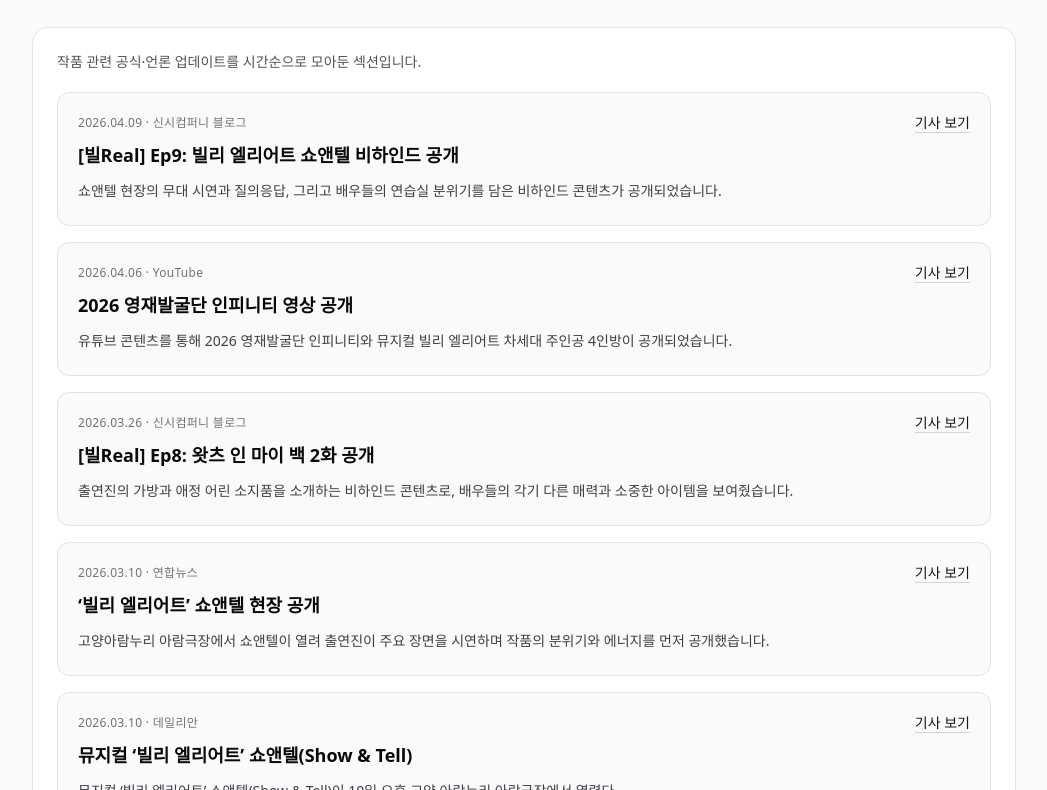
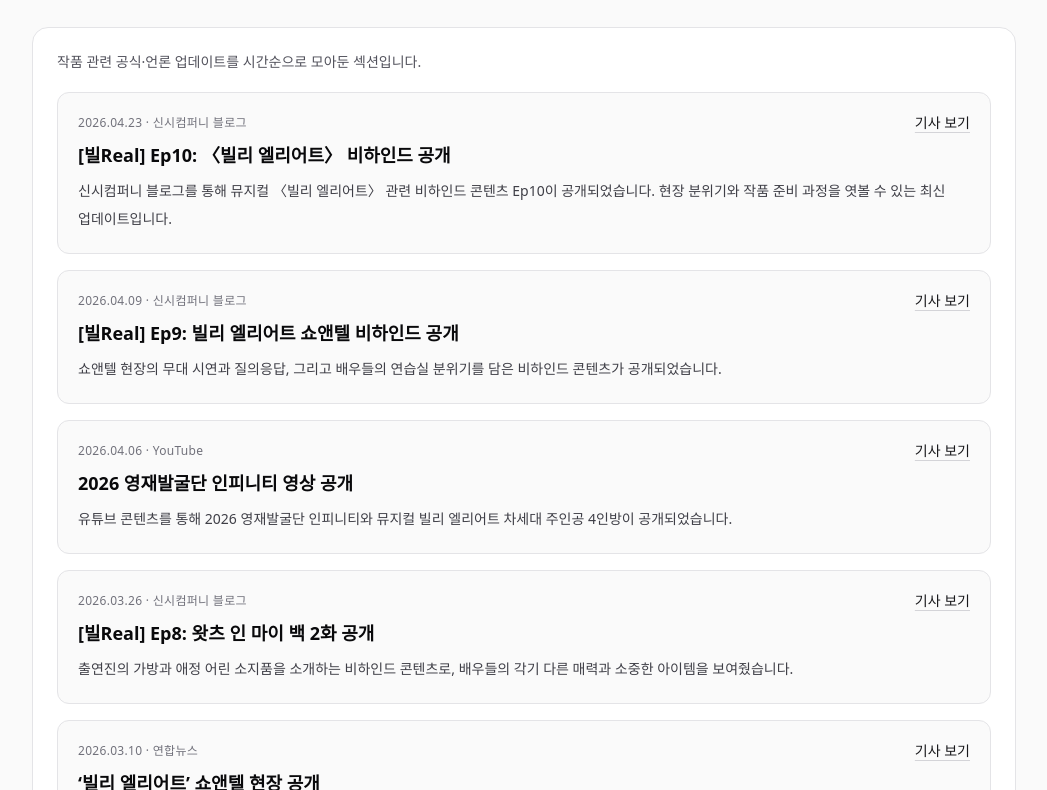
Before and after one commit to Jeonyomi/jaei-web, a Next.js app: page / in a window 1280 px wide. Shown: the part 2610-3400 px from the top of the page, without its empty margins (116-1163 px from the left). Built offline with nearby package versions, Linux system fonts and the light colour scheme.

Commit message:
content: add latest Billy Elliot update

```diff
--- a/src/content/content.ts
+++ b/src/content/content.ts
@@ -83,6 +83,14 @@
     title: "최근 소식",
     note: "작품 관련 공식·언론 업데이트를 시간순으로 모아둔 섹션입니다.",
     items: [
+      {
+        date: "2026.04.23",
+        source: "신시컴퍼니 블로그",
+        title: "[빌Real] Ep10: 〈빌리 엘리어트〉 비하인드 공개",
+        summary:
+          "신시컴퍼니 블로그를 통해 뮤지컬 〈빌리 엘리어트〉 관련 비하인드 콘텐츠 Ep10이 공개되었습니다. 현장 분위기와 작품 준비 과정을 엿볼 수 있는 최신 업데이트입니다.",
+        href: "https://blog.naver.com/seenseecom/224262656258",
+      },
       {
         date: "2026.04.09",
         source: "신시컴퍼니 블로그",
```
